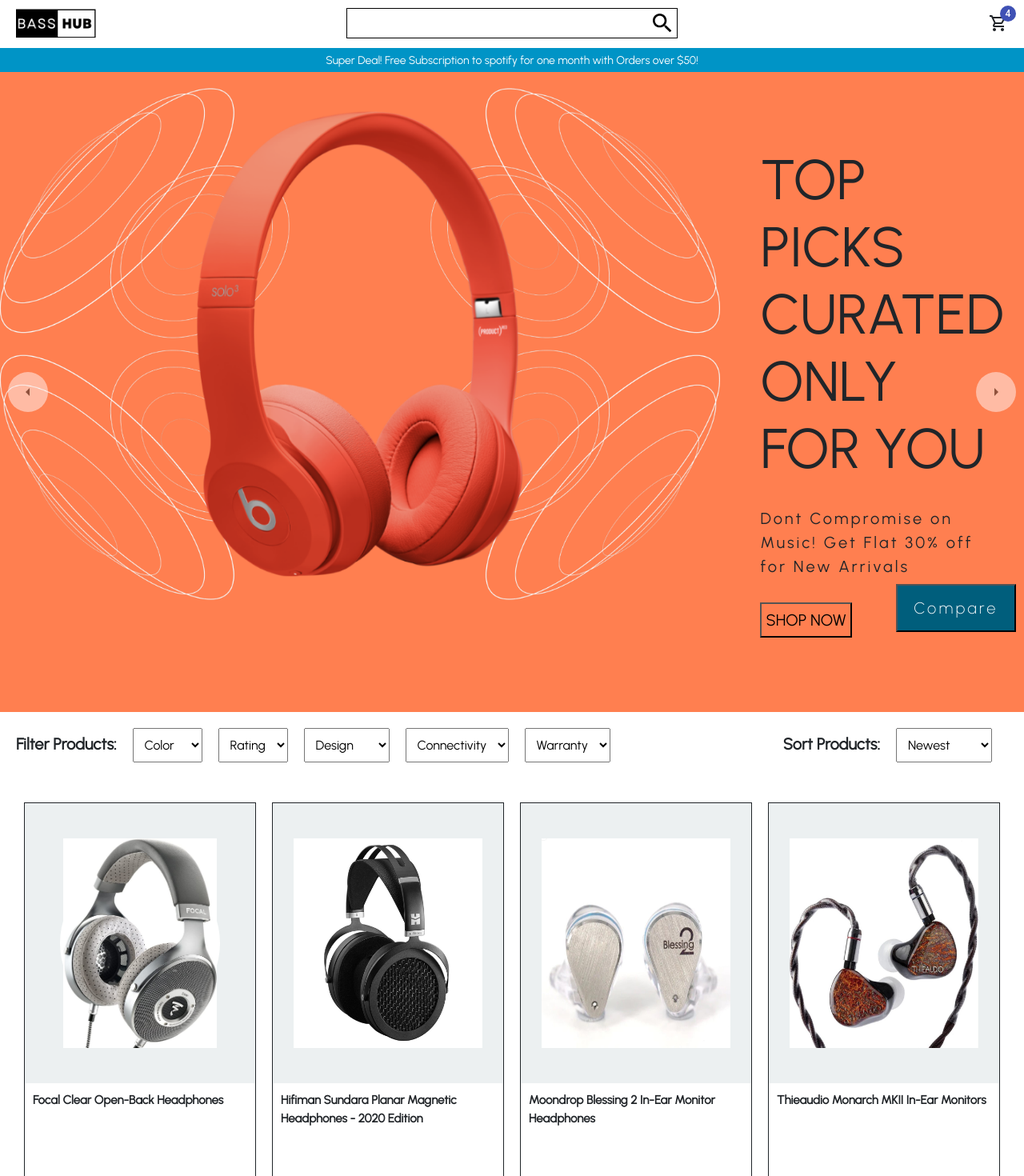
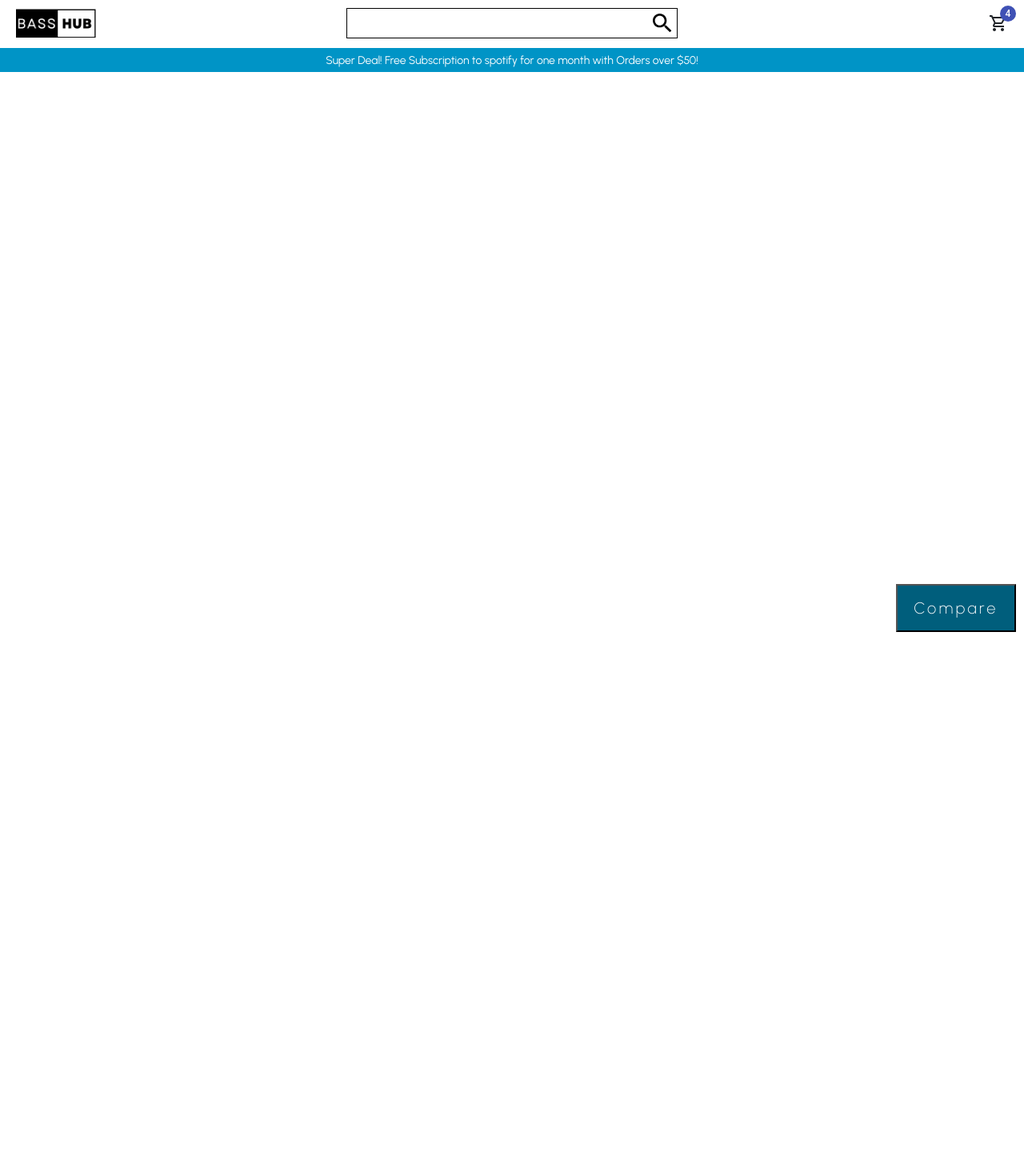
Before and after one commit to vikramabhisheksah/Basshub, a React (Create React App) app: page /#/compare in a window 1280 px wide. Before the commit this address led to /. Shown: the top 1470 px of the page at 80% size. After the commit the page ends 800 px from the top, so only its background shows below. Built offline with nearby package versions, Linux system fonts and the light colour scheme.

Commit message:
GitHub pages fix
Signed-off-by: Nihar Joshi <nsj0596@gmail.com>

```diff
--- a/package.json
+++ b/package.json
@@ -2,7 +2,7 @@
   "name": "basshub",
   "version": "0.1.0",
   "homepage": "https://niharjoshi.github.io/ComparativeShoppingFunctionalPrototype",
-  "private": true,
+  "private": false,
   "dependencies": {
     "@material-ui/core": "^4.12.4",
     "@material-ui/icons": "^4.11.3",
--- a/src/Components/Comparison.jsx
+++ b/src/Components/Comparison.jsx
@@ -57,7 +57,7 @@
                     navigate(`/product/${product.id}`);
                   }}
                 >
-                  <Image src={"/img/" + product.id + ".jpg"} />
+                  <Image src={"./img/" + product.id + ".jpg"} />
                 </th>
               ))}
             </tr>
--- a/src/Components/Navbar.jsx
+++ b/src/Components/Navbar.jsx
@@ -54,7 +54,7 @@
       <Wrapper>
         <Left>
           <Link to="/">
-            <Logo src="/basshub.png" />
+            <Logo src="./basshub.png" />
           </Link>
         </Left>
         <Center>
--- a/src/Components/Product.jsx
+++ b/src/Components/Product.jsx
@@ -124,7 +124,7 @@
         }}
       >
         <Circle />
-        <Image src={"/img/" + item.id + ".jpg"} />
+        <Image src={"./img/" + item.id + ".jpg"} />
         <Info>
           <Icon>
             <ShoppingCartOutlined />
--- a/src/Components/Slider.jsx
+++ b/src/Components/Slider.jsx
@@ -75,14 +75,14 @@
   const sliderItems = [
     {
       id: 0,
-      img: "/img/solo3-pdp-p02.png.large.2x.png",
+      img: "./img/solo3-pdp-p02.png.large.2x.png",
       title: "TOP PICKS CURATED ONLY FOR YOU",
       desc: "Dont Compromise on Music! Get Flat 30% off for New Arrivals",
       bg: "coral",
     },
     {
       id: 1,
-      img: "/img/solo3-pdp-p02.png.large.2x copy.png",
+      img: "./img/solo3-pdp-p02.png.large.2x copy.png",
       title: "MIDTERM SALES!",
       desc: "Dont Compromise on Music! Get Flat 30% off for New Arrivals",
       bg: "#FFC700",
@@ -105,7 +105,7 @@
         {sliderItems.map((item) => (
           <Slide bg={item.bg} key={item.id}>
             <ImgContainer>
-              <Image src={item.img} />
+              <Image src={"./" + item.img} />
             </ImgContainer>
             <InfoContainer>
               <Title>{item.title}</Title>
--- a/src/Pages/Product.jsx
+++ b/src/Pages/Product.jsx
@@ -105,7 +105,7 @@
     <Container>
       <Wrapper>
         <ImgContainer>
-          <Image src={"/img/" + product.id + ".jpg"} />
+          <Image src={"./img/" + product.id + ".jpg"} />
         </ImgContainer>
         <InfoContainer>
           <Title> {product.name}</Title>
--- a/src/index.js
+++ b/src/index.js
@@ -1,14 +1,14 @@
 import React from 'react';
 import ReactDOM from 'react-dom/client';
 import App from './App';
-import { BrowserRouter } from "react-router-dom";
+import { HashRouter } from "react-router-dom";
 
 const root = ReactDOM.createRoot(document.getElementById('root'));
 root.render(
   <React.StrictMode>
-    <BrowserRouter>
+    <HashRouter basename='/'>
     <App />
-    </BrowserRouter>
+    </HashRouter>
   </React.StrictMode>
 );
 
```
Also changed, not shown: 1 other file (tests, documents, lock files or other folders).
